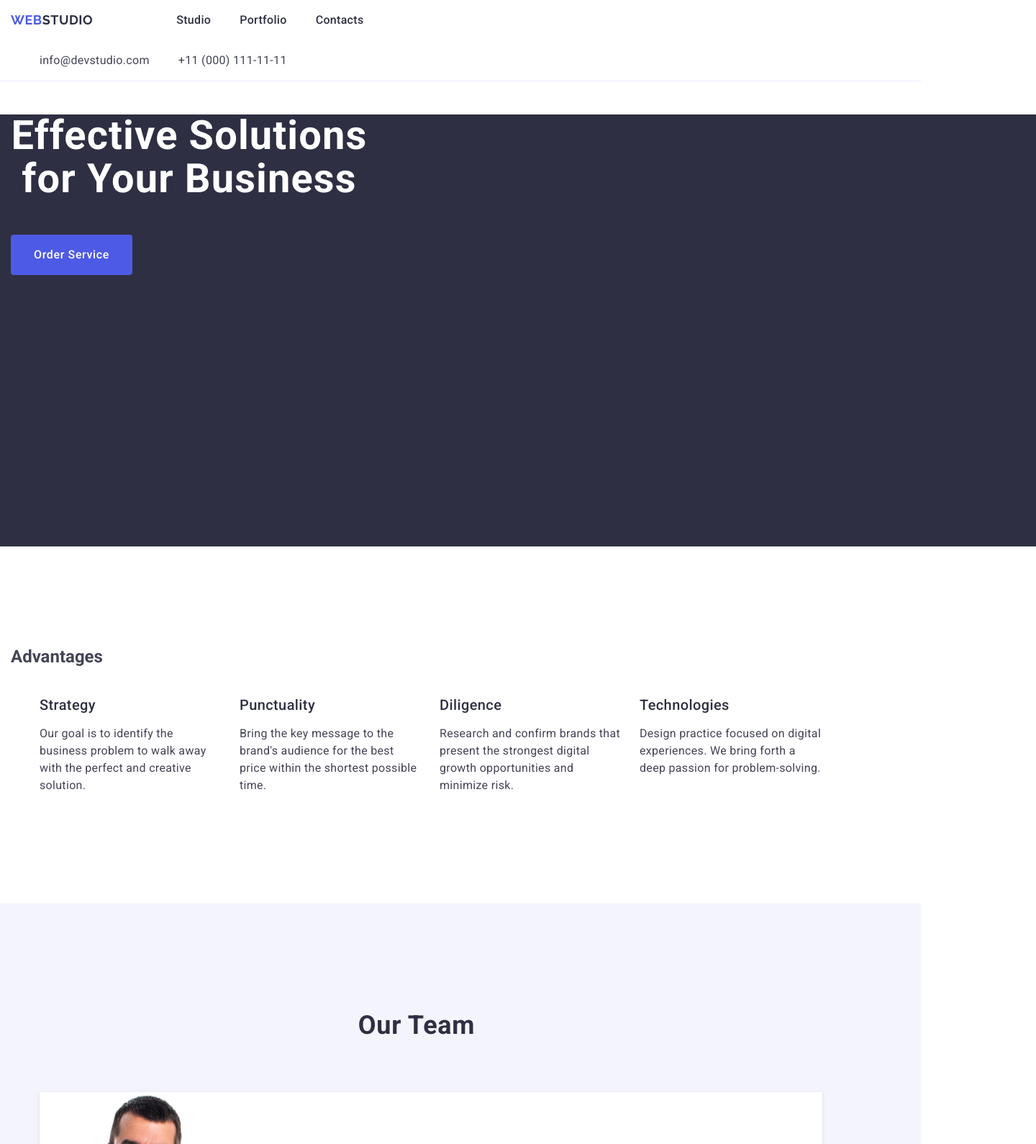
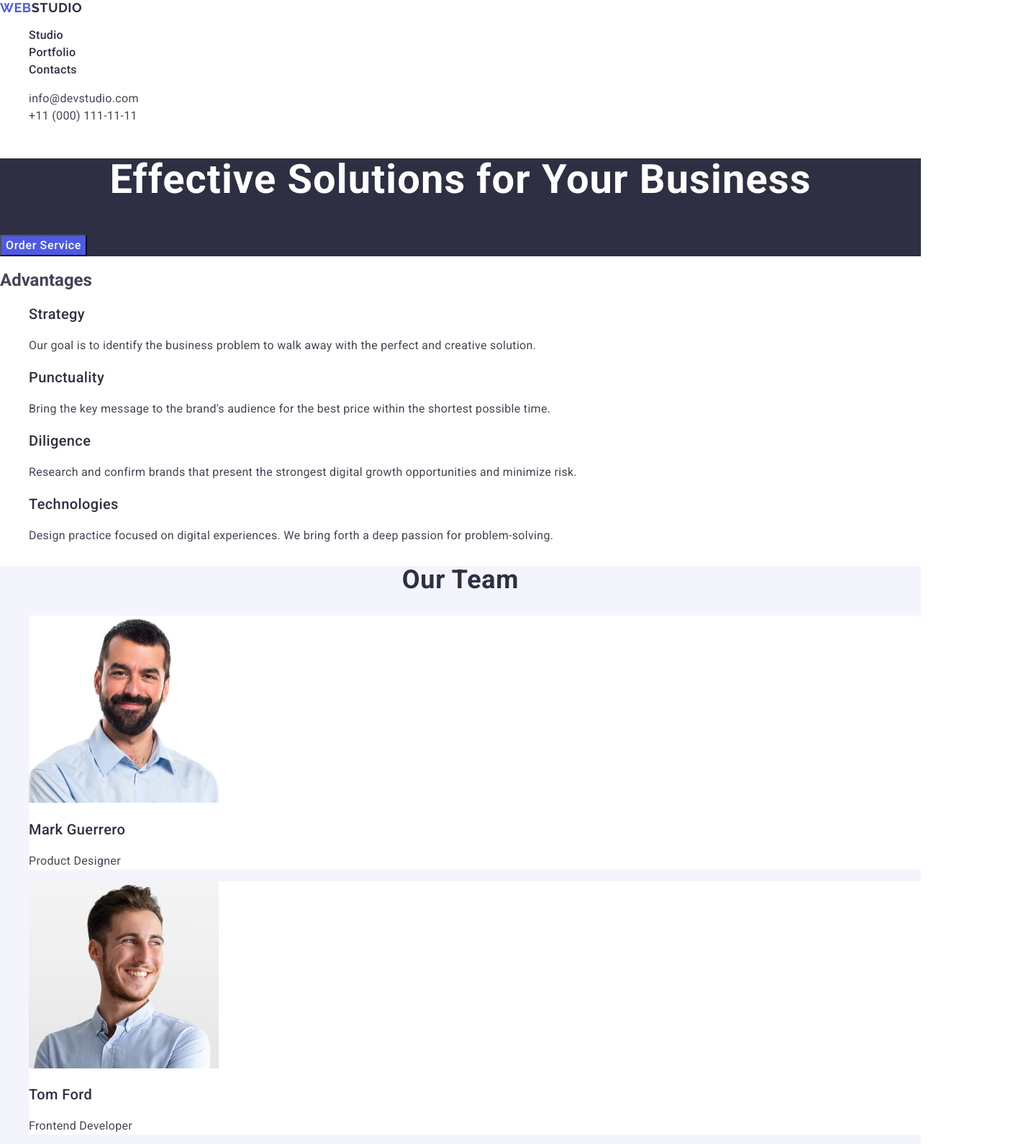
Before and after one commit to PHOTOVT/goit-markup-hw-02, a plain HTML site: page index.html in a window 1280 px wide. Shown: the top 1589 px of the page at 72% size, 1440 px wide, since content can reach past the window. Drawn offline with nearby package versions, Linux system fonts and the light colour scheme.

Commit message:
Revert "THE 2ND HOMEWORK WAS CORRECTED"
This reverts commit 7424423838539444ad1deed06f0c4750228de6fe.

```diff
--- a/css/styles.css
+++ b/css/styles.css
@@ -22,28 +22,8 @@ ul, ol {
     list-style-type: none;
 }
 
-img {
-    display: block;
-}
-
-.header {
-    border-bottom: 1px solid var(--color--cornflower);
-}
-
-.container {
-    width: 1158px;
-    margin: 0, auto;
-    padding: 0 15px;
-}
-
-.nav {
-    display: flex;
-    align-items: center;
-}
-
 .nav-logo {
     color: var(--color-iris);
-    margin-right: 76px;
 }
 
 .logo-studio-header {
@@ -59,21 +39,15 @@ img {
     text-transform: uppercase;
 }
 
-.menu {
-    display: flex;
-    gap: 40px;
-}
-
-.menu-link {
+.nav-link {
     color: var(--color-navy);
     font-size: 16px;
     font-weight: 500;
     line-height: 150%;
     letter-spacing: 0.32px;
-    padding: 24px, 0;
 }
 
-.menu-link:hover, .menu-link:focus {
+.nav-link:hover, .nav-link:focus {
     color: var(--color-ocean);
 }
 
@@ -81,12 +55,7 @@ img {
     font-style: normal;
 }
 
-.address-menu {
-    display: flex;
-    gap: 40px;
-}
-
-.menu-contacts {
+.address-contacts {
     color: var(--color-slate);
     line-height: 1.5;
     letter-spacing: 0.02em;
@@ -96,25 +65,21 @@ img {
     letter-spacing: 0.32px;
 }
 
-.menu-contacts:hover, .menu-contacts:focus {
+.address-contacts:hover, .address-contacts:focus {
     color: var(--color-ocean);
 }
 
 .order {
     background-color: var(--color-navy);
-    padding: 188px, 0;
-    width: 1440px;
-    height: 600px;
-    flex-shrink: 0;
 }
 
 .first-title {
     color: var(--color-white);
     text-align: center;
+    letter-spacing: 1.12px;
     font-size: 56px;
-    line-height: 107.143%;
-    letter-spacing: 1.12px;
-    max-width: 496px;
+    font-weight: 700;
+    line-height: 107.143%
 }
 
 .order-button {
@@ -125,31 +90,10 @@ img {
     letter-spacing: 0.64px;
     background-color: var(--color-iris);
     cursor: pointer;
-    display: block;
-    min-width: 169px;
-    height: 56px;
-    border: none;
-    border-radius: 4px;
 }
 
 .order-button:hover, .order-button:focus {
     background-color: var(--color-ocean);
-}
-
-.advantages {
-    padding: 120px 0;
-}
-
-.advantages-list {
-    display: flex;
-    flex-shrink: 0;
-    gap: 24px;
-}
-
-.advantages-list-item {
-    width: calc((100% - 72px) / 4);
-    flex-direction: column;
-    align-items: flex-start;
 }
 
 .third-title {
@@ -158,16 +102,6 @@ img {
     font-weight: 500;
     line-height: 1.2;
     letter-spacing: 0.02em;
-    margin-bottom: 8px;
-}
-
-.member-name {
-    text-align: center;
-    margin-bottom: 8px;
-}
-
-.member-position {
-    text-align: center;
 }
 
 .text {
@@ -182,7 +116,6 @@ img {
 
 .team {
     background-color: var(--color-cloud);
-    padding: 120px 0;
 }
 
 .second-title {
@@ -193,23 +126,10 @@ img {
     letter-spacing: 0.72px;
     text-transform: capitalize;
     text-align: center;
-    margin-bottom: 72px;
-}
-
-.team-memebers-list {
-    display: flex;
-    gap: 24px;
 }
 
 .team-member {
     background-color: var(--color-white);
-    flex-basis: calc((100% - 3 * 24px) / 4);
-    border-radius: 0px 0px 4px 4px;
-    box-shadow: 0px 2px 1px 0px rgba(46, 47, 66, 0.08), 0px 1px 1px 0px rgba(46, 47, 66, 0.16), 0px 1px 6px 0px rgba(46, 47, 66, 0.08);
-}
-
-.member-description {
-    padding: 32px 0;
 }
 
 .portfolio-example {
--- a/index.html
+++ b/index.html
@@ -12,91 +12,74 @@
     <link rel="stylesheet" href="./css/styles.css" />
   </head>
   <body>
-    <header class="header">
-        <div class="container">
-        <nav class="nav">
+    <header>
+        <nav>
 <a href="./index.html" class="nav-logo">Web<span class="logo-studio-header">Studio</span></a>
-<ul class="menu">
-    <li><a href="./index.html" class="menu-link">Studio</a></li>
-    <li><a href="" class="menu-link">Portfolio</a></li>
-    <li><a href="" class="menu-link">Contacts</a></li>
+<ul>
+    <li><a href="./index.html" class="nav-link">Studio</a></li>
+    <li><a href="" class="nav-link">Portfolio</a></li>
+    <li><a href="" class="nav-link">Contacts</a></li>
 </ul>
         </nav>
         <address class="address">
-            <ul class="address-menu">
-                <li><a href="mailto:info@devstudio.com" class="menu-contacts">info@devstudio.com</a></li>
-                <li><a href="tel:+110001111111" class="menu-contacts">+11 (000) 111-11-11</a></li>
+            <ul>
+                <li><a href="mailto:info@devstudio.com" class="address-contacts">info@devstudio.com</a></li>
+                <li><a href="tel:+110001111111" class="address-contacts">+11 (000) 111-11-11</a></li>
             </ul>
                     </address>
-                </div>
     </header>
     <main>
         <section class="order">
-            <div class="container">
             <h1 class="first-title">Effective Solutions for Your Business</h1>
             <button type="button" class="order-button">Order Service</button>
-        </div>
         </section>
-        <section class="advantages">
-            <div class="container">
+        <section>
             <h2>Advantages</h2>
-            <ul class="advantages-list">
-                <li class="advantages-list-item">
+            <ul>
+                <li>
                     <h3 class="third-title">Strategy</h3>
                     <p class="text">Our goal is to identify the business problem to walk away with the perfect and creative solution. </p>
                 </li>
-                <li class="advantages-list-item">
+                <li>
                     <h3 class="third-title">Punctuality</h3>
                     <p class="text">Bring the key message to the brand's audience for the best price within the shortest possible time.</p>
                 </li>
-                <li class="advantages-list-item">
+                <li>
                     <h3 class="third-title">Diligence</h3>
                     <p class="text">Research and confirm brands that present the strongest digital growth opportunities and minimize risk.</p>
                 </li>
-                <li class="advantages-list-item">
+                <li>
                     <h3 class="third-title">Technologies</h3>
                     <p class="text">Design practice focused on digital experiences. We bring forth a deep passion for problem-solving.</p>
                 </li>
             </ul>
-        </div>
         </section>
         <section class="team">
-            <div class="container">
             <h2 class="second-title">Our Team</h2>
-            <ul class="team-members-list">
+            <ul>
                 <li class="team-member">
-                    <img src="./images/team/mark.jpg" alt="Mark" width="264" />
-                        <div class="member-description">
-                            <h3 class="member-name third-title">Mark Guerrero</h3>
-                            <p class="member-position text">Product Designer</p>
-                        </div>
+                    <img src="./images/mark.jpg" alt="Mark" width="264" />
+                                <h3 class="third-title">Mark Guerrero</h3>
+                                <p class="text">Product Designer</p>
                 </li>
                 <li class="team-member">
-                    <img src="./images/team/tom.jpg" alt="Tom" width="264" />
-                    <div class="member-description">
-                        <h3 class="member-name third-title">Tom Ford</h3>
-                        <p class="member-position text">Frontend Developer</p>
-                    </div>
+                    <img src="./images/tom.jpg" alt="Tom" width="264" />
+                            <h3 class="third-title">Tom Ford</h3>
+                            <p class="text">Frontend Developer</p>
                 </li>
                 <li class="team-member">
-                    <img src="./images/team/camila.jpg" alt="Camila" width="264" />
-                         <div class="member-description">
-                            <h3 class="member-name third-title">Camila Garcia</h3>
-                            <p class="member-position text">Marketing</p>
-                         </div>
+                    <img src="./images/camila.jpg" alt="Camila" width="264" />
+                            <h3 class="third-title">Camila Garcia</h3>
+                            <p class="text">Marketing</p>
                 </li>
                 <li class="team-member">
-                    <img src="./images/team/daniel.jpg" alt="Daniel" width="264" />
-                            <div class="member-description">
-                                <h3 class="member-name third-title">Daniel Wilson</h3>
-                                <p class="member-position text">UI Designer</p>
-                            </div>
+                    <img src="./images/daniel.jpg" alt="Daniel" width="264" />
+                            <h3 class="third-title">Daniel Wilson</h3>
+                            <p class="text">UI Designer</p>
                 </li>
             </ul>
-        </div>
         </section>
         <section>
-            <div class="container">
             <h2 class="second-title" id="portfolio">Our Portfolio</h2>
             <ul>
                 <li class="portfolio-example">
@@ -130,14 +113,11 @@
                             <p class="text">Marketing</p>
                 </li>
             </ul>
-        </div>
         </section>
     </main>
     <footer class="footer">
-        <div class="container">
         <a href="./index.html" class="nav-logo">Web<span class="logo-studio-footer">Studio</span></a>
         <p class="text-footer">Increase the flow of customers and sales for your business with digital marketing & growth solutions.</p>
-    </div>
     </footer>
   </body>
 </html>
```
Also changed, not shown: images/camila.jpg (renamed from images/team/camila.jpg), images/daniel.jpg (renamed from images/team/daniel.jpg), images/mark.jpg (renamed from images/team/mark.jpg), images/tom.jpg (renamed from images/team/tom.jpg).
